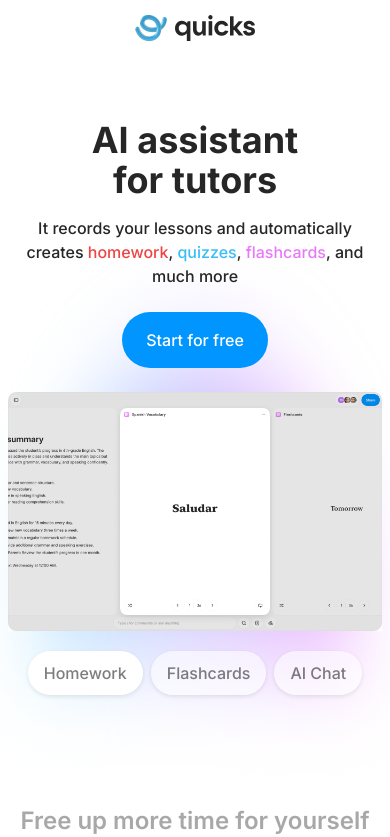
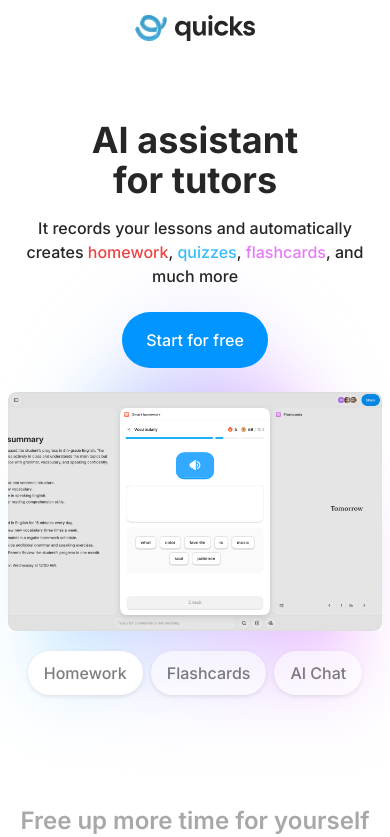
Before and after one commit to andneiman/quicksland, a Next.js app: page /en2 in a window 390 px wide. Shown: the top 837 px of the page. Built offline with nearby package versions, Linux system fonts and the light colour scheme.

Commit message:
fix(en2): swap hero tabs 1 and 2 on mobile only
Co-authored-by: Cursor <cursoragent@cursor.com>

```diff
--- a/src/app/en2/page.tsx
+++ b/src/app/en2/page.tsx
@@ -79,9 +79,9 @@ export default function HomeEn() {
   return (
     <div className="relative flex min-h-dvh w-full max-w-[100vw] flex-col items-center overflow-x-clip bg-white text-[#262626]">
       <PreloadHeroImages />
-      <link rel="preload" as="image" href="/en2/previews/homework.jpg" type="image/jpeg" />
-      <link rel="preload" as="image" href="/en2/previews/flashcards.jpg" type="image/jpeg" />
-      <link rel="preload" as="image" href="/en2/previews/ai-chat.jpg" type="image/jpeg" />
+      <link rel="preload" as="image" href="/en2/previews/homework.jpg?v=5" type="image/jpeg" />
+      <link rel="preload" as="image" href="/en2/previews/flashcards.jpg?v=5" type="image/jpeg" />
+      <link rel="preload" as="image" href="/en2/previews/ai-chat.jpg?v=5" type="image/jpeg" />
       {/* ── top wash: white on mobile, soft gray on desktop ── */}
       <div className="pointer-events-none absolute left-0 top-0 hidden h-[221px] w-full bg-gradient-to-b from-[#eee] to-white sm:block" />
 
--- a/src/components/en2/HeroPreviewEn.tsx
+++ b/src/components/en2/HeroPreviewEn.tsx
@@ -1,25 +1,32 @@
 "use client";
 
 import { useEffect, useState } from "react";
+
+const CACHE_BUST = "v5";
+
+function withBust(src: string) {
+  return `${src}?${CACHE_BUST}`;
+}
 
 export const HERO_PREVIEW_TABS = [
   {
     id: "homework",
     label: "Homework",
-    // rotated: former #3 → #1
-    src: "/en2/previews/ai-chat.jpg",
+    // Desktop OK; mobile had 1↔2 swapped
+    src: withBust("/en2/previews/ai-chat.jpg"),
+    srcMobile: withBust("/en2/previews/homework.jpg"),
   },
   {
     id: "flashcards",
     label: "Flashcards",
-    // rotated: former #1 → #2
-    src: "/en2/previews/homework.jpg",
+    src: withBust("/en2/previews/homework.jpg"),
+    srcMobile: withBust("/en2/previews/ai-chat.jpg"),
   },
   {
     id: "ai-chat",
     label: "AI Chat",
-    // rotated: former #2 → #3
-    src: "/en2/previews/flashcards.jpg",
+    src: withBust("/en2/previews/flashcards.jpg"),
+    srcMobile: withBust("/en2/previews/flashcards.jpg"),
   },
 ] as const;
 
@@ -28,10 +35,15 @@ type TabId = (typeof HERO_PREVIEW_TABS)[number]["id"];
 /** Start loading/decoding all hero previews as soon as the page mounts. */
 export function preloadHeroPreviews() {
   if (typeof window === "undefined") return;
+  const urls = new Set<string>();
   HERO_PREVIEW_TABS.forEach((tab) => {
+    urls.add(tab.src);
+    urls.add(tab.srcMobile);
+  });
+  urls.forEach((src) => {
     const img = new window.Image();
     img.decoding = "async";
-    img.src = tab.src;
+    img.src = src;
     void img.decode?.().catch(() => {});
   });
 }
@@ -50,10 +62,11 @@ export default function HeroPreviewEn() {
           {HERO_PREVIEW_TABS.map((tab) => {
             const isActive = tab.id === active;
             return (
-              // eslint-disable-next-line @next/next/no-img-element
+              <picture key={tab.id}>
+                <source media="(min-width: 640px)" srcSet={tab.src} />
+                {/* eslint-disable-next-line @next/next/no-img-element */}
                 <img
-                key={tab.src}
-                src={tab.src}
+                  src={tab.srcMobile}
                   alt={isActive ? `Preview — ${tab.label}` : ""}
                   width={2800}
                   height={1792}
@@ -66,6 +79,7 @@ export default function HeroPreviewEn() {
                   ].join(" ")}
                   aria-hidden={!isActive}
                 />
+              </picture>
             );
           })}
         </div>
```
Lines whose indentation alone changed are shown as unchanged.
